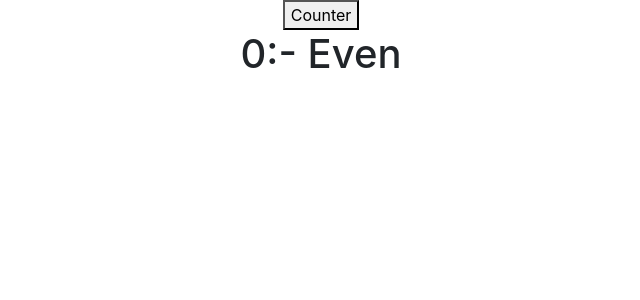
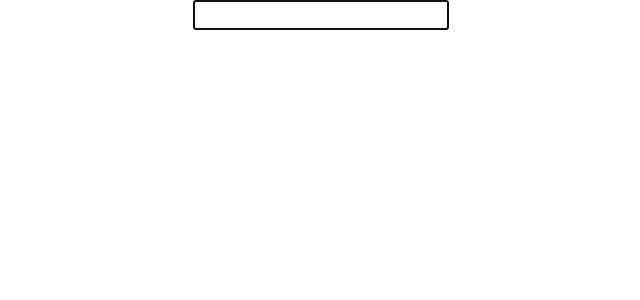
Before and after one commit to dpac14/React-Tasks, a React (Create React App) app in the folder notes/: page / in a window 1280 px wide. Shown: the top 300 px of the page, without its empty margins (319-959 px from the left). Built offline with nearby package versions, Linux system fonts and the light colour scheme.

Commit message:
Added UseRef Hook File

```diff
--- a/notes/src/App.js
+++ b/notes/src/App.js
@@ -26,6 +26,7 @@
 import DataFetch from './DataFetch';
 import ParentuseCallback from './ParentuseCallback';
 import Usermemo from './Usermemo';
+import UserefDemo from './UserefDemo';
 
 export const UserContext = React.createContext();
 export const PSKContext = React.createContext();
@@ -70,7 +71,8 @@
       {/* <Counter1/> */}
       {/* <DataFetch/> */}
       {/* <ParentuseCallback /> */}
-      <Usermemo />
+      {/* <Usermemo /> */}
+      <UserefDemo/>
 
 
     </div>
--- /dev/null
+++ b/notes/src/UserefDemo.js
@@ -0,0 +1,15 @@
+import React, { useEffect, useRef } from 'react';
+
+function UserefDemo() {
+    const inputRef = useRef(null);
+    useEffect(() => {
+        inputRef.current.focus();
+    }, [])
+    return (
+        <div>
+            <input type='text' ref={inputRef} />
+        </div>
+    );
+}
+
+export default UserefDemo;
--- a/notes/src/Usermemo.js
+++ b/notes/src/Usermemo.js
@@ -1,23 +1,23 @@
 import React, { useMemo, useState } from 'react';
 
 function Usermemo() {
-  const [count, setCount]=useState(0);
-  const increment=(()=>{
-    setCount(count+1)
+  const [count, setCount] = useState(0);
+  const increment = (() => {
+    setCount(count + 1)
   })
-  const EvenOdd=useMemo(()=>{
-    var i=0;
-    while(i<2000){
-      return count%2==0;
+  const EvenOdd = useMemo(() => {
+    var i = 0;
+    while (i < 2000) {
+      return count % 2 === 0;
       i++;
     }
-  },[count])
+  }, [count])
 
 
   return (
     <div>
-       <button onClick={increment}>Counter</button>
-       <h1>{count}:- {EvenOdd ? "Even " : "Odd "}</h1>
+      <button onClick={increment}>Counter</button>
+      <h1>{count}:- {EvenOdd ? "Even " : "Odd "}</h1>
     </div>
   );
 }
```
